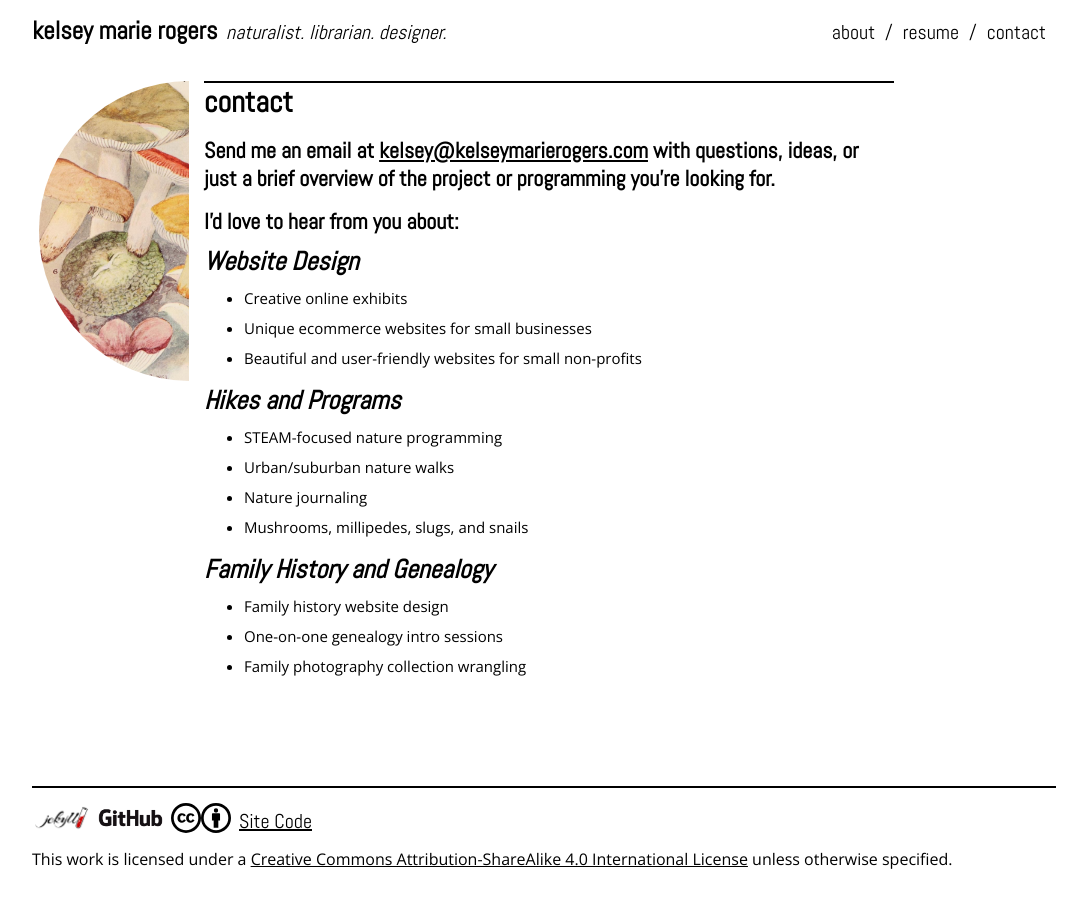
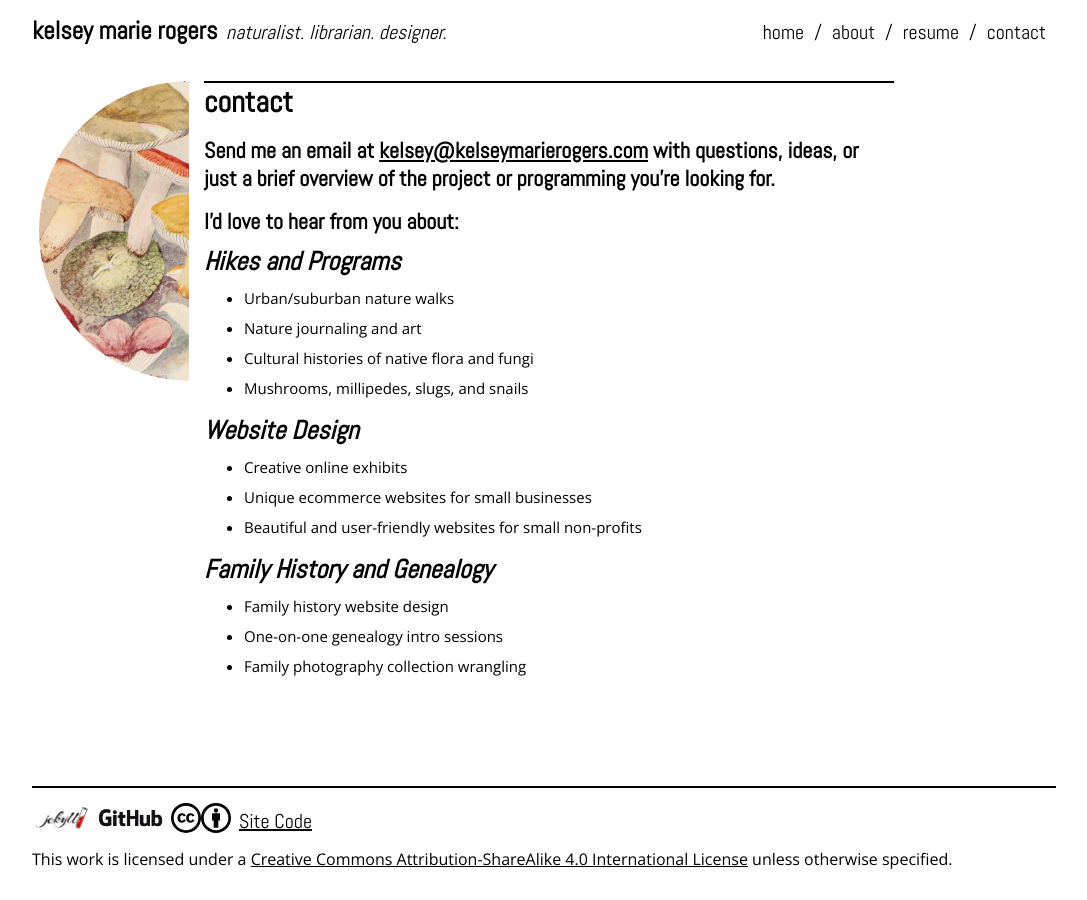
Before and after one commit to krogersst/krogersst.github.io, a Jekyll site: the page built from contact.html, in a window 1280 px wide. Shown: the whole page, without its empty margins (96-1183 px from the left). Built offline with Jekyll 4.4.1, drawn with Linux system fonts in a browser that asks for light colours; nearby versions of some CDN libraries.

Commit message:
Header & Contact Update

```diff
--- a/_includes/header.html
+++ b/_includes/header.html
@@ -8,6 +8,8 @@
     </div>
 
     <div class="nav-links">
+      <a href="{{ "/" | relative_url }}">home</a>
+      <div> / </div>
       <a href="{{ "/about/" | relative_url }}">about</a>
       <div> / </div>
       <a href="{{ "/resume/" | relative_url }}">resume</a>
--- a/contact.html
+++ b/contact.html
@@ -10,6 +10,15 @@ header-pic-alt: toadstools_header_alt.png
 <h4>Send me an email at <a href="mailto:kelsey@kelseymarierogers.com">kelsey@kelseymarierogers.com</a> with questions, ideas, or just a brief overview of the project or programming you're looking for.</h4>
 <h4>I'd love to hear from you about:</h4>
 <div id="contact-descriptions">
+
+<h3>Hikes and Programs</h3>
+<ul>
+  <li>Urban/suburban nature walks</li>
+  <li>Nature journaling and art</li>
+  <li>Cultural histories of native flora and fungi</li>
+  <li>Mushrooms, millipedes, slugs, and snails</li>
+</ul>
+
 <h3>Website Design</h3>
 <ul>
   <li>Creative online exhibits</li>
@@ -17,13 +26,7 @@ header-pic-alt: toadstools_header_alt.png
   <li>Beautiful and user-friendly websites for small non-profits</li>
 </ul>
 
-<h3>Hikes and Programs</h3>
-<ul>
-  <li>STEAM-focused nature programming</li>
-  <li>Urban/suburban nature walks</li>
-  <li>Nature journaling</li>
-  <li>Mushrooms, millipedes, slugs, and snails</li>
-</ul>
+
 
 <h3>Family History and Genealogy</h3>
 <ul>
```
